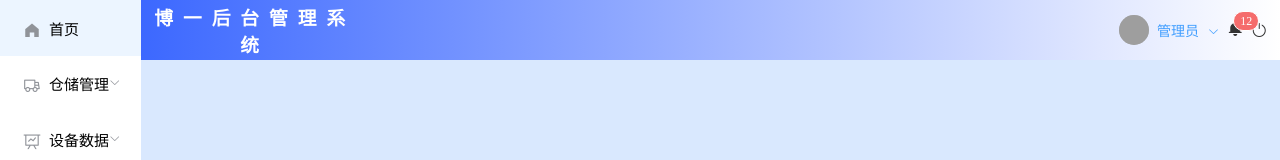
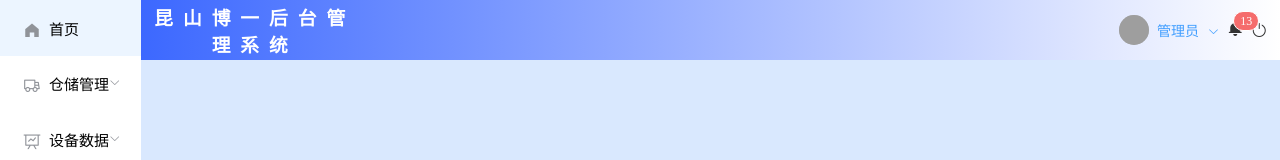
Before and after one commit to IcePhantomKo/powderIndustryMonitor, a Vue app in the folder client/: page /#/manage in a window 1280 px wide. Shown: the top 160 px of the page. Built offline with nearby package versions, Linux system fonts and the light colour scheme; grey boxes are pictures that could not be loaded; what @jiaminghi/data-view would draw is missing.

Commit message:
new update

```diff
--- a/client/src/views/MgtSys.vue
+++ b/client/src/views/MgtSys.vue
@@ -161,17 +161,7 @@
                     <el-header>
                         <!-- 标签页 -->
                         <div class="left-panel">
-                            <h1>博一后台管理系统</h1>
-                            <!-- <el-tabs :scrollbar="true" v-model="editableTabsValue" type="border-card"
-                                closable @tab-remove="removeTab">
-                                <el-tab-pane
-                                    v-for="(item, index) in editableTabs"
-                                    :key="item.name"
-                                    :label="item.title"
-                                    :name="item.name"
-                                >
-                                </el-tab-pane>
-                            </el-tabs> -->
+                            <h1>昆山博一后台管理系统</h1>
                         </div>
                         <div class="right-panel">
                             <el-avatar :size="30" :src="circleUrl"></el-avatar>
@@ -188,10 +178,10 @@
                             </el-dropdown>
 
 
-                            <el-badge :value= 12 class="item">
+                            <el-badge :value= 13 class="item">
                                 <i class="el-icon-message-solid"></i>
                             </el-badge>
-                            <i class="el-icon-switch-button"></i>
+                            <i class="el-icon-switch-button" @click="quitManage()"></i>
                         </div>
                     </el-header>
 
```
